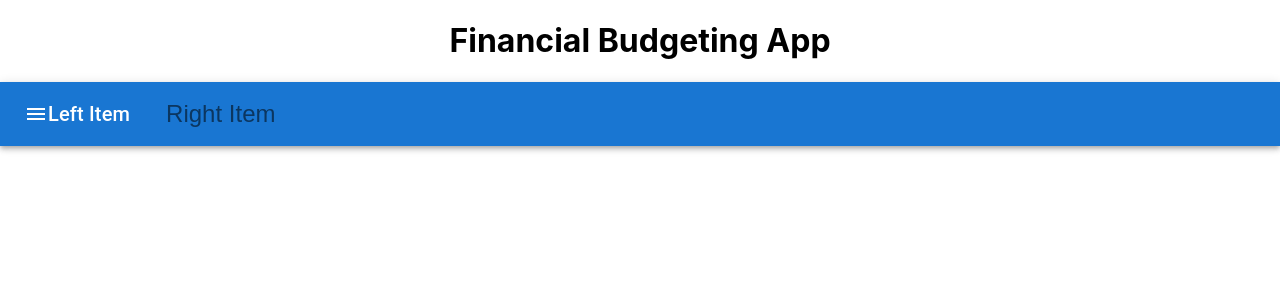
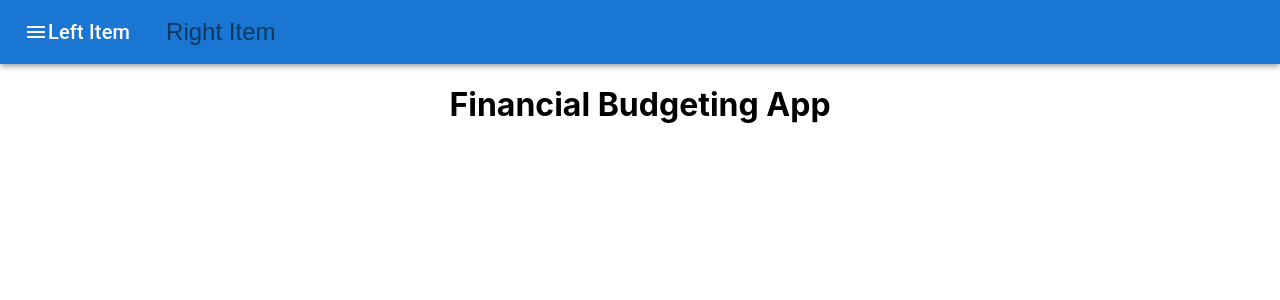
Before and after one commit to segunawe/YourFaveBudgetingApp, a React (Create React App) app: page / in a window 1280 px wide. Shown: the top 300 px of the page. Built offline with nearby package versions, Linux system fonts and the light colour scheme.

Commit message:
remove unecessary lines in appjs

```diff
--- a/src/App.js
+++ b/src/App.js
@@ -4,14 +4,8 @@ import Header from './Header';
 function App() {
   return (
     <div className="App">
-      <header>
-        <h1>Financial Budgeting App</h1>
-        <Header/>
-        {/* Add any additional header components here */}
-      </header>
-      <main>
-        {/* Add your budgeting app components here */}
-      </main>
+      <Header />
+      <h1>Financial Budgeting App</h1>
     </div>
   );
 }
```
